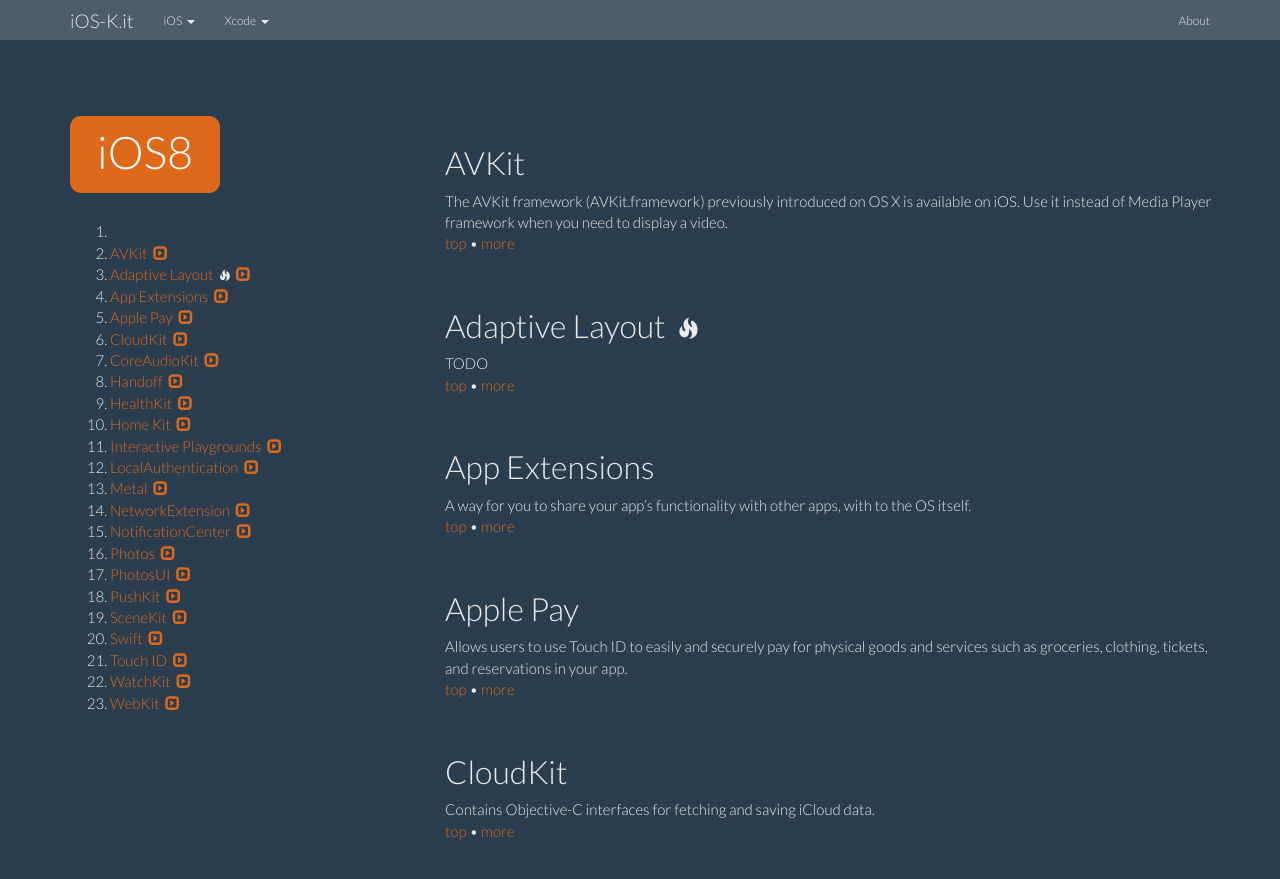
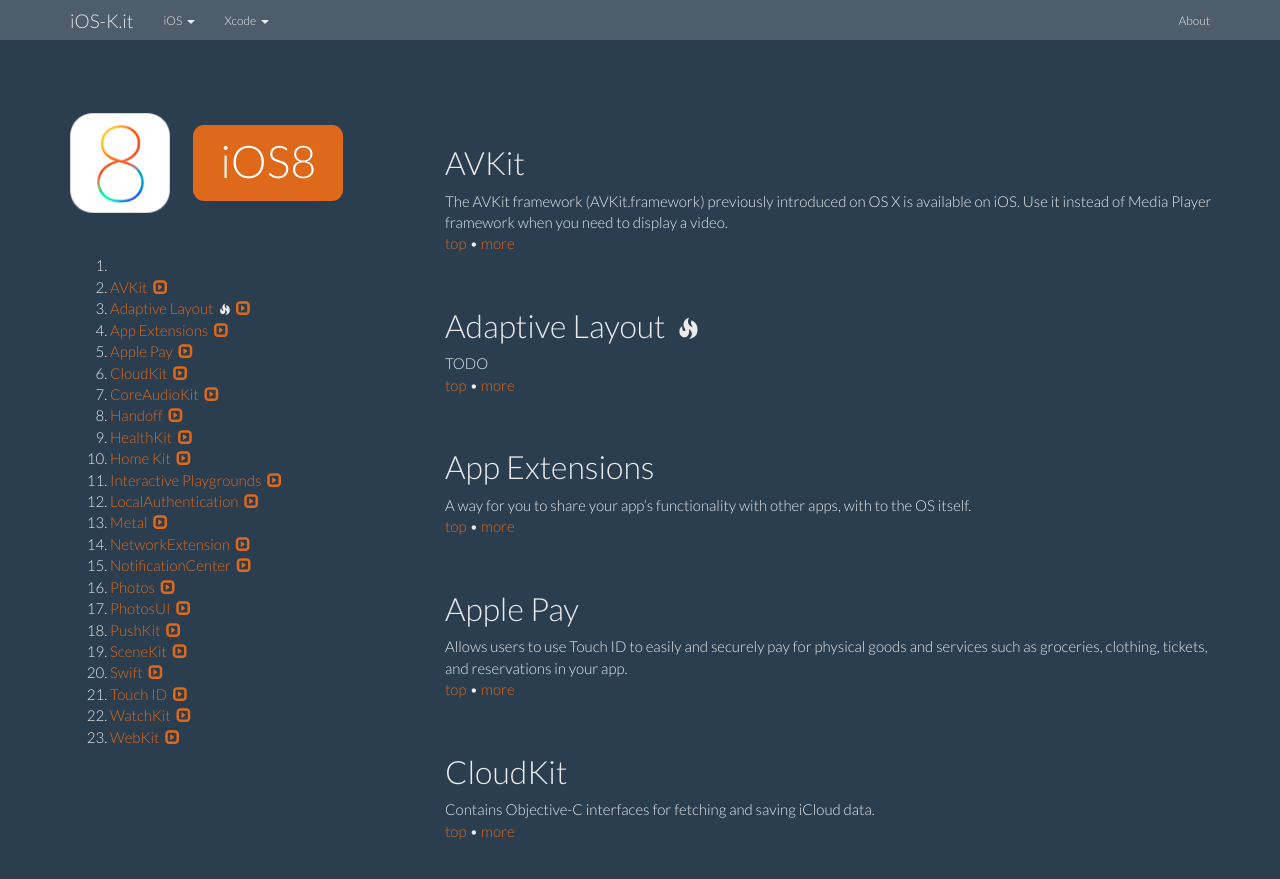
Before and after one commit to ioskit/ioskit.github.io, a Jekyll site: the page built from _ios/iOS8.md, in a window 1280 px wide and 900 px high. Shown: the top 879 px of the window. Built offline with Jekyll 4.4.1, drawn with Linux system fonts in a browser that asks for light colours; nearby versions of some CDN libraries.

Commit message:
Add iOS 8 image.

```diff
--- a/_ios/iOS8.md
+++ b/_ios/iOS8.md
@@ -3,4 +3,5 @@
 id: ios8
 name: iOS8
 xcode: xcode6
+icon: /resources/images/ios/ios8/icon_overview_ios8_hero_large.png
 ---
--- a/_layouts/ios.html
+++ b/_layouts/ios.html
@@ -10,6 +10,10 @@
     	<div class="row">
         	<div class="col-lg-4">
           		<h1 id="page-title">
+			      	{% if page.icon %}
+						<img src="{{page.icon}}" width="100"/>&nbsp;
+					{% endif %}
+
 			      	{% if page.name == "iOS2" %}<span class="label label-info">{{page.name}}</span>{% endif %}
 			      	{% if page.name == "iOS3" %}<span class="label label-info">{{page.name}}</span>{% endif %}
 			      	{% if page.name == "iOS4" %}<span class="label label-info">{{page.name}}</span>{% endif %}
```
Also changed, not shown: resources/images/ios/ios7/iOS-7-logo.png (added).
